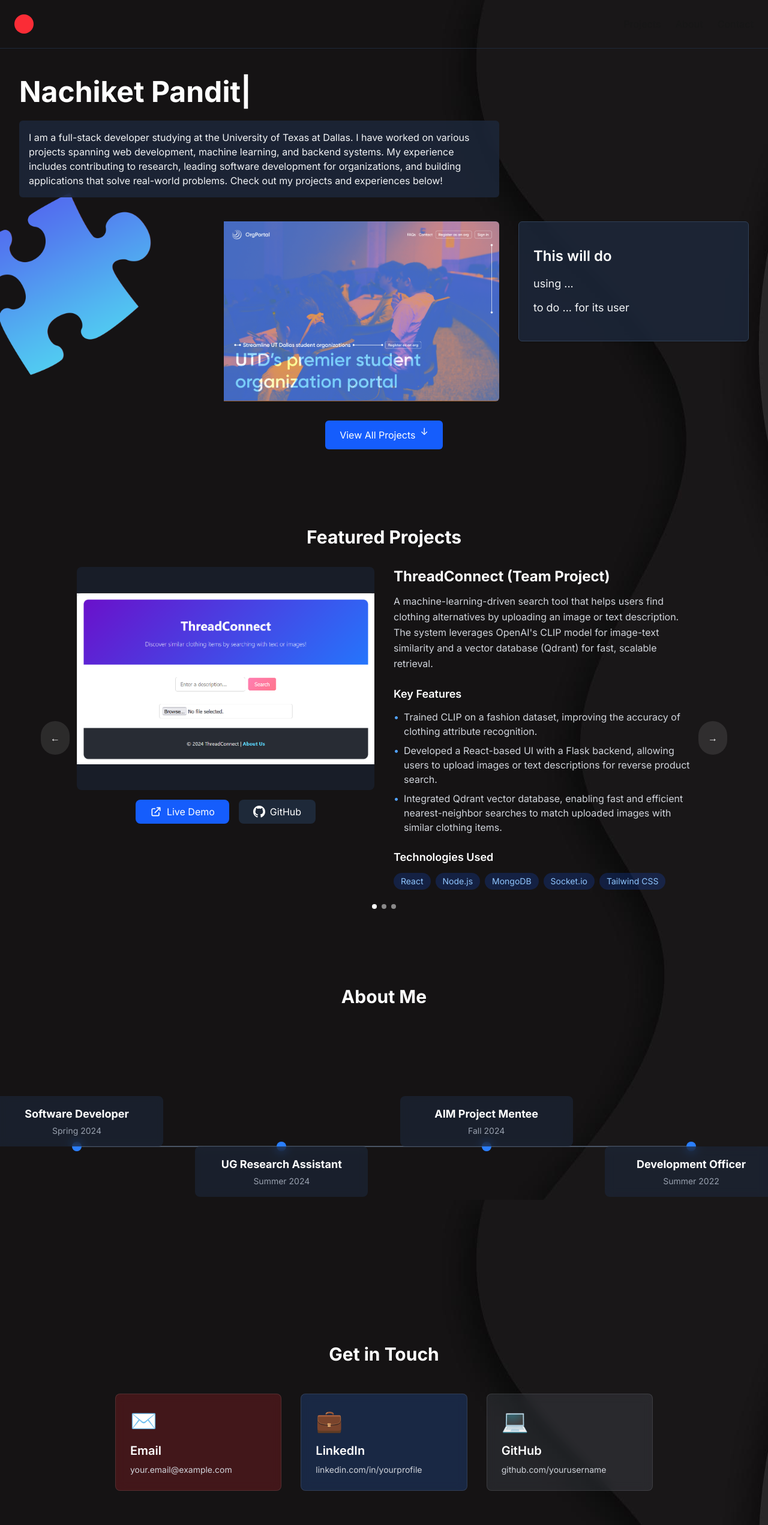
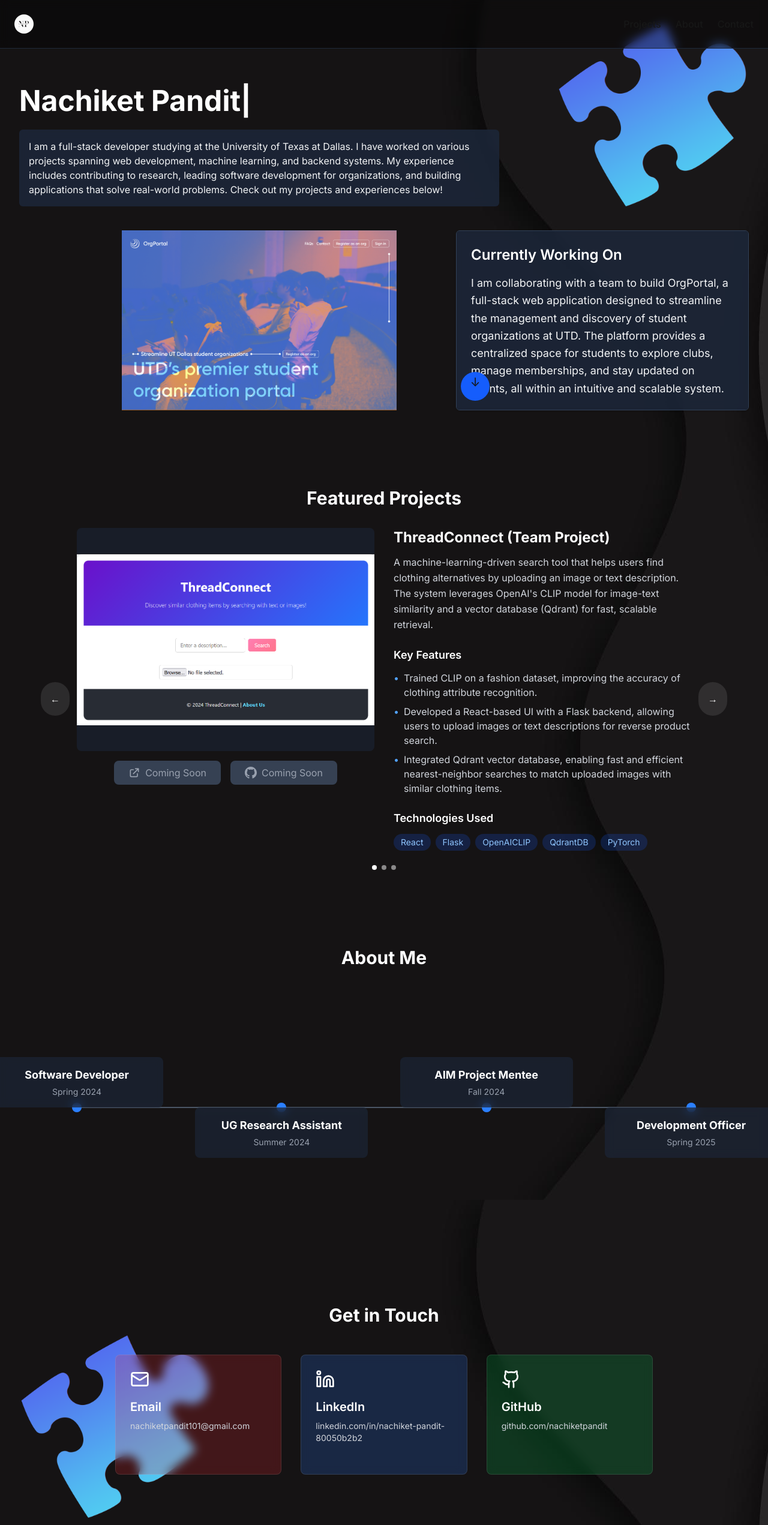
Before and after one commit to nachiketpandit101/portfolio, a Next.js app: page / in a window 1280 px wide. Shown: the top 2542 px of the page at 60% size. Built offline with nearby package versions, Linux system fonts and the light colour scheme.

Commit message:
final ui cleanup

```diff
--- a/src/app/layout.tsx
+++ b/src/app/layout.tsx
@@ -22,18 +22,26 @@ export default function RootLayout({
       <body className={`${inter.className} bg-black text-white min-h-screen bg-cover bg-center bg-no-repeat`}
         style={{ backgroundImage: "url('/images/background.jpg')" }}>
         <div className="min-h-screen flex flex-col">
-          <header className="p-6 flex justify-between items-center border-b border-gray-800">
+          <header className="fixed top-0 left-0 right-0 p-6 flex justify-between items-center border-b border-gray-800 bg-black/40 backdrop-blur-sm z-50">
             <div>
               <Link href="/" aria-label="Home">
-                <div className="h-8 w-8 rounded-full bg-red-500" />
+                <div className="h-8 w-8 rounded-full bg-red-500 overflow-hidden">
+                  <Image
+                    src="/images/Nachiket pandit.png"
+                    alt="Logo"
+                    width={32}
+                    height={32}
+                    className="w-full h-full object-cover"
+                  />
+                </div>
               </Link>
             </div>
             <Navigation />
           </header>
 
-          <main className="flex-grow relative overflow-hidden">
+          <main className="flex-grow relative overflow-hidden pt-24">
             {/* Bottom-left puzzle piece */}
-            <div className="absolute top-50 -left-24 w-96 h-96 z-0">
+            <div className="absolute bottom-0 left-0 w-96 h-96 z-0">
               <Image
                 src="/images/puzzlepiece.png"
                 alt="Puzzle piece decoration"
@@ -44,12 +52,12 @@ export default function RootLayout({
             </div>
 
             {/* Top-right puzzle piece */}
-            <div className="absolute top-0 left-350 w-40 h-40 z-0">
+            <div className="absolute top-0 right-0 w-96 h-96 z-0">
               <Image
                 src="/images/puzzlepiece.png"
                 alt="Puzzle piece decoration"
-                width={250}
-                height={250}
+                width={384}
+                height={384}
                 className="object-contain"
               />
             </div>
@@ -60,7 +68,7 @@ export default function RootLayout({
           </main>
 
           <footer className="p-4 border-t border-gray-800 text-center text-sm text-gray-500">
-            &copy; {new Date().getFullYear()} Nachiket Pandit. All rights reserved.
+            &copy; {new Date().getFullYear()} Nachiket Pandit
           </footer>
         </div>
       </body>
--- a/src/app/page.tsx
+++ b/src/app/page.tsx
@@ -20,10 +20,10 @@ export default function Home() {
         "Developed a React-based UI with a Flask backend, allowing users to upload images or text descriptions for reverse product search.",
         "Integrated Qdrant vector database, enabling fast and efficient nearest-neighbor searches to match uploaded images with similar clothing items.",
       ],
-      technologies: ["React", "Node.js", "MongoDB", "Socket.io", "Tailwind CSS"],
+      technologies: ["React", "Flask", "OpenAICLIP", "QdrantDB","PyTorch"],
       imageUrl: "/images/threadconnectimage.png",
-      demoUrl: "https://threadconnect-demo.com",
-      githubUrl: "https://github.com/yourusername/threadconnect"
+      demoUrl: "",
+      githubUrl: ""
     },
     {
       title: "Stock Tester (Personal Project)",
@@ -33,10 +33,10 @@ export default function Home() {
         "Implemented a financial data pipeline that fetches real-time stock prices, historical market trends, and technical indicators to provide comprehensive analysis for trading decisions.",
         "Integrated a back-testing system, enabling users to evaluate and refine trading strategies using historical data to simulate performance in real-world scenarios."
       ],
-      technologies: ["Python", "TensorFlow", "React", "FastAPI", "PostgreSQL"],
+      technologies: ["Django", "PostgreSQL", "Pandas", "TensorFlow"],
       imageUrl: "/images/project2.png",
-      demoUrl: "https://stocktester-demo.com",
-      githubUrl: "https://github.com/yourusername/stocktester"
+      demoUrl: "",
+      githubUrl: ""
     },
     {
       title: "Ebay Resell Helper (Personal Project)",
@@ -46,10 +46,10 @@ export default function Home() {
         "Created a responsive Angular frontend with a search functionality, resell score visualization, and watchlist to track products.",
         "Integrated a Flask REST API and MongoDB database for evaluating products and storing user data, ensuring scalability and performance."
       ],
-      technologies: ["Next.js", "TypeScript", "Prisma", "PostgreSQL", "D3.js"],
+      technologies: ["Next.js", "Angular", "MongoDB", "Flask"],
       imageUrl: "/images/project3.png",
-      demoUrl: "https://ebayresell-demo.com",
-      githubUrl: "https://github.com/yourusername/ebayresell"
+      demoUrl: "",
+      githubUrl: ""
     }
   ];
 
@@ -59,29 +59,29 @@ export default function Home() {
       title: "Software Developer",
       company: "Unlocking Doors",
       period: "Spring 2024",
-      description: "Developed and maintained web applications using React and Node.js. Collaborated with cross-functional teams to deliver high-quality software solutions.",
-      technologies: ["React", "Node.js", "TypeScript", "MongoDB"]
+      description: "Worked with a nonprofit to develop a secure contact management system, enabling efficient role-based data organization for staff assisting formerly incarcerated individuals.",
+      technologies: ["Vue.js", "Node.js", "Docker", "PostgreSQL"]
     },
     {
       title: "UG Research Assistant",
       company: "The University of Texas at Dallas",
       period: "Summer 2024",
-      description: "Built and deployed full-stack applications using modern web technologies. Implemented responsive design and optimized application performance.",
-      technologies: ["Next.js", "Python", "PostgreSQL", "AWS"]
+      description: "Collaborated with 2 PhD candidates to improve a Python decompiler using NLP techniques for PYC file decoding. Enhanced the platform's security and tracking capabilities while streamlining the manual patch submission process.",
+      technologies: ["Python", "NLP", "MongoDB"]
     },
     {
       title: "AIM Project Mentee",
-      company: "Company 3",
+      company: "Artificial Intelligence Society",
       period: "Fall 2024",
-      description: "Created user interfaces and interactive components for web applications. Focused on accessibility and user experience improvements.",
-      technologies: ["React", "Tailwind CSS", "JavaScript", "Git"]
+      description: "Participated in a mentorship-driven program focused on artificial intelligence applications. Designed and built ThreadConnect, a clothing search platform leveraging OpenAI's CLIP model and vector databases for image-based product matching.",
+      technologies: ["Pytorch", "React", "Flask"]
     },
     {
       title: "Development Officer",
       company: "Association of Computer Machinery",
-      period: "Summer 2022",
-      description: "Developed and maintained server-side applications and APIs. Implemented security measures and optimized database queries.",
-      technologies: ["Java", "Spring Boot", "MySQL", "Docker"]
+      period: "Spring 2025",
+      description: "Working with a team of five officers to build a centralized platform for student organizations at UTD.",
+      technologies: ["Next.js", "Supabase", "Typescript", "Tailwind CSS"]
     }
   ];
 
@@ -99,7 +99,16 @@ export default function Home() {
   }, []);
 
   const scrollToProjects = () => {
-    document.getElementById('projects-section')?.scrollIntoView({ behavior: 'smooth' });
+    const element = document.getElementById('projects-section');
+    if (element) {
+      const offset = 100; // Adjust this value as needed
+      const elementPosition = element.getBoundingClientRect().top;
+      const offsetPosition = elementPosition + window.pageYOffset - offset;
+      window.scrollTo({
+        top: offsetPosition,
+        behavior: 'smooth'
+      });
+    }
   };
 
   return (
@@ -107,61 +116,53 @@ export default function Home() {
       <div className="grid grid-cols-1 md:grid-cols-12 gap-6">
         {/* Left side - Name and Bio */}
         <div className="md:col-span-5">
-          <h1 className="text-5xl font-bold mb-6 flex items-center text-white">
+          <h1 className="text-4xl md:text-5xl font-bold mb-6 flex items-center text-white">
             <span>{text}</span>
             <span className="animate-blink">|</span>
           </h1>
 
-          <div className="bg-slate-800/80 p-4 rounded-md mb-8 backdrop-blur-sm w-[800px]">
+          <div className="bg-slate-800/80 p-4 rounded-md mb-8 backdrop-blur-sm w-full md:w-[800px]">
             <p className="text-gray-100">
-            I am a full-stack developer studying at the University of Texas at Dallas. I have worked on various projects spanning web development, machine learning, and backend systems. My experience includes contributing to research, leading software development for organizations, and building applications that solve real-world problems. Check out my projects and experiences below!
-
+              I am a full-stack developer studying at the University of Texas at Dallas. I have worked on various projects spanning web development, machine learning, and backend systems. My experience includes contributing to research, leading software development for organizations, and building applications that solve real-world problems. Check out my projects and experiences below!
             </p>
           </div>
         </div>
 
-        {/* Right side - Currently working on */}
-        <div className="md:col-span-7">
-
-        </div>
       </div>
 
-      {/* Project Preview and This Will Do section in a new grid row */}
+      {/* Project Preview and Currently Working On section */}
       <div className="grid grid-cols-1 md:grid-cols-12 gap-8 mt-2">
-        {/* Project Preview - below personal description */}
-        <div className="md:col-span-8">
-          <div className="h-[300px] w-[800px] rounded-md relative overflow-hidden">
+        {/* Project Preview */}
+        <div className="md:col-span-7">
+          <div className="h-[300px] w-full md:w-[800px] rounded-md relative overflow-hidden">
             <Image
               src="/images/current.png"
               alt="Project Preview"
               fill
-              className="object-contain object-right"
+              className="object-contain object-center"
               priority
             />
+            {/* View All Projects Button - Right aligned over image */}
+            <div className="absolute right-4 bottom-4">
+              <button
+                onClick={scrollToProjects}
+                className="w-12 h-12 rounded-full bg-blue-600 hover:bg-blue-700 transition-colors flex items-center justify-center group relative z-10"
+              >
+                <span className="text-xl animate-bounce-arrow group-hover:translate-y-1 transition-transform">↓</span>
+              </button>
+            </div>
           </div>
         </div>
 
-        {/* "This will do" section - to the right of project preview */}
-        <div className="md:col-span-4">
-          <div className="bg-slate-800/80 p-6 rounded-md shadow-sm h-[200px] backdrop-blur-sm flex flex-col justify-center border border-slate-700">
-            <h3 className="text-2xl font-semibold mb-4 text-white">This will do</h3>
-            <div className="space-y-3">
-              <p className="text-gray-100 text-lg">using ...</p>
-              <p className="text-gray-100 text-lg">to do ... for its user</p>
-            </div>
+        {/* Currently Working On section */}
+        <div className="md:col-span-5">
+          <div className="bg-slate-800/80 p-6 rounded-md shadow-sm backdrop-blur-sm border border-slate-700 h-[300px] overflow-y-auto">
+            <h3 className="text-2xl font-semibold mb-4 text-white">Currently Working On</h3>
+            <p className="text-gray-100 text-lg leading-relaxed">
+              I am collaborating with a team to build OrgPortal, a full-stack web application designed to streamline the management and discovery of student organizations at UTD. The platform provides a centralized space for students to explore clubs, manage memberships, and stay updated on events, all within an intuitive and scalable system.
+            </p>
           </div>
         </div>
-      </div>
-
-      {/* View All Projects Button - below both boxes */}
-      <div className="flex justify-center mt-8">
-        <button
-          onClick={scrollToProjects}
-          className="bg-blue-600 text-white px-6 py-3 rounded-md hover:bg-blue-700 transition-colors flex items-center gap-2 group"
-        >
-          View All Projects
-          <span className="animate-bounce-arrow group-hover:translate-y-1 transition-transform">↓</span>
-        </button>
       </div>
 
       {/* Projects Section */}
--- a/src/components/Contact.tsx
+++ b/src/components/Contact.tsx
@@ -2,11 +2,12 @@
 
 import { useState } from 'react';
 import Link from 'next/link';
+import { Mail, Linkedin, Github } from 'lucide-react';
 
 interface SocialLink {
   name: string;
   url: string;
-  icon: string;
+  icon: React.ReactNode;
   color: string;
   hoverColor: string;
 }
@@ -17,23 +18,23 @@ export default function Contact() {
   const socialLinks: SocialLink[] = [
     {
       name: 'Email',
-      url: 'mailto:your.email@example.com',
-      icon: '✉️',
+      url: 'mailto:nachiketpandit101@gmail.com',
+      icon: <Mail className="w-8 h-8" />,
       color: 'bg-red-500/20',
       hoverColor: 'bg-red-500/30'
     },
     {
       name: 'LinkedIn',
-      url: 'https://linkedin.com/in/yourprofile',
-      icon: '💼',
+      url: 'https://www.linkedin.com/in/nachiket-pandit-80050b2b2/',
+      icon: <Linkedin className="w-8 h-8" />,
       color: 'bg-blue-500/20',
       hoverColor: 'bg-blue-500/30'
     },
     {
       name: 'GitHub',
-      url: 'https://github.com/yourusername',
-      icon: '💻',
-      color: 'bg-gray-500/20',
+      url: 'https://github.com/nachiketpandit101',
+      icon: <Github className="w-8 h-8" />,
+      color: 'bg-green-500/20',
       hoverColor: 'bg-gray-500/30'
     }
   ];
@@ -60,13 +61,17 @@ export default function Contact() {
                 backdrop-blur-sm
                 transform hover:scale-105
                 border border-white/10
+                h-[200px] w-full
+                flex flex-col justify-between
               `}>
-                <div className="text-4xl mb-4">{link.icon}</div>
-                <h3 className="text-xl font-semibold text-white mb-2">{link.name}</h3>
-                <div className="text-gray-300 text-sm">
-                  {link.name === 'Email' ? 'your.email@example.com' :
-                   link.name === 'LinkedIn' ? 'linkedin.com/in/yourprofile' :
-                   'github.com/yourusername'}
+                <div>
+                  <div className="text-white mb-4">{link.icon}</div>
+                  <h3 className="text-xl font-semibold text-white mb-2">{link.name}</h3>
+                  <div className="text-gray-300 text-sm">
+                    {link.name === 'Email' ? 'nachiketpandit101@gmail.com' :
+                     link.name === 'LinkedIn' ? 'linkedin.com/in/nachiket-pandit-80050b2b2' :
+                     'github.com/nachiketpandit'}
+                  </div>
                 </div>
 
                 {/* Hover effect line */}
--- a/src/components/Navigation.tsx
+++ b/src/components/Navigation.tsx
@@ -4,7 +4,16 @@ import Link from "next/link";
 
 export default function Navigation() {
   const scrollToSection = (sectionId: string) => {
-    document.getElementById(sectionId)?.scrollIntoView({ behavior: 'smooth' });
+    const element = document.getElementById(sectionId);
+    if (element) {
+      const offset = 100;
+      const elementPosition = element.getBoundingClientRect().top;
+      const offsetPosition = elementPosition + window.pageYOffset - offset;
+      window.scrollTo({
+        top: offsetPosition,
+        behavior: 'smooth'
+      });
+    }
   };
 
   return (
--- a/src/components/ProjectCarousel.tsx
+++ b/src/components/ProjectCarousel.tsx
@@ -61,39 +61,45 @@ export default function ProjectCarousel({ projects }: ProjectCarouselProps) {
 
           {/* Project Links */}
           <div className="flex gap-4 justify-center">
-            {projects[currentIndex].demoUrl && (
-              <a
-                href={projects[currentIndex].demoUrl}
-                target="_blank"
-                rel="noopener noreferrer"
-                className="group relative px-6 py-2 bg-blue-600 text-white rounded-lg overflow-hidden transition-all duration-300 hover:bg-blue-700"
+            <button
+              disabled={!projects[currentIndex].demoUrl}
+              className={`group relative px-6 py-2 rounded-lg overflow-hidden transition-all duration-300 ${
+                projects[currentIndex].demoUrl
+                  ? 'bg-blue-600 text-white hover:bg-blue-700 cursor-pointer'
+                  : 'bg-gray-700 text-gray-400 cursor-not-allowed'
+              }`}
+              onClick={() => projects[currentIndex].demoUrl && window.open(projects[currentIndex].demoUrl, '_blank')}
             >
               <span className="relative z-10 flex items-center gap-2">
                 <svg className="w-5 h-5" fill="none" stroke="currentColor" viewBox="0 0 24 24">
                   <path strokeLinecap="round" strokeLinejoin="round" strokeWidth={2} d="M10 6H6a2 2 0 00-2 2v10a2 2 0 002 2h10a2 2 0 002-2v-4M14 4h6m0 0v6m0-6L10 14" />
                 </svg>
-                  Live Demo
+                {projects[currentIndex].demoUrl ? 'Live Demo' : 'Coming Soon'}
               </span>
+              {projects[currentIndex].demoUrl && (
                 <div className="absolute inset-0 bg-gradient-to-r from-blue-500 to-blue-600 transform scale-x-0 group-hover:scale-x-100 transition-transform origin-left duration-300" />
-              </a>
               )}
+            </button>
 
-            {projects[currentIndex].githubUrl && (
-              <a
-                href={projects[currentIndex].githubUrl}
-                target="_blank"
-                rel="noopener noreferrer"
-                className="group relative px-6 py-2 bg-gray-800 text-white rounded-lg overflow-hidden transition-all duration-300 hover:bg-gray-700"
+            <button
+              disabled={!projects[currentIndex].githubUrl}
+              className={`group relative px-6 py-2 rounded-lg overflow-hidden transition-all duration-300 ${
+                projects[currentIndex].githubUrl
+                  ? 'bg-gray-800 text-white hover:bg-gray-700 cursor-pointer'
+                  : 'bg-gray-700 text-gray-400 cursor-not-allowed'
+              }`}
+              onClick={() => projects[currentIndex].githubUrl && window.open(projects[currentIndex].githubUrl, '_blank')}
             >
               <span className="relative z-10 flex items-center gap-2">
                 <svg className="w-5 h-5" fill="currentColor" viewBox="0 0 24 24">
                   <path d="M12 0c-6.626 0-12 5.373-12 12 0 5.302 3.438 9.8 8.207 11.387.599.111.793-.261.793-.577v-2.234c-3.338.726-4.033-1.416-4.033-1.416-.546-1.387-1.333-1.756-1.333-1.756-1.089-.745.083-.729.083-.729 1.205.084 1.839 1.237 1.839 1.237 1.07 1.834 2.807 1.304 3.492.997.107-.775.418-1.305.762-1.604-2.665-.305-5.467-1.334-5.467-5.931 0-1.311.469-2.381 1.236-3.221-.124-.303-.535-1.524.117-3.176 0 0 1.008-.322 3.301 1.23.957-.266 1.983-.399 3.003-.404 1.02.005 2.047.138 3.006.404 2.291-1.552 3.297-1.23 3.297-1.23.653 1.653.242 2.874.118 3.176.77.84 1.235 1.911 1.235 3.221 0 4.609-2.807 5.624-5.479 5.921.43.372.823 1.102.823 2.222v3.293c0 .319.192.694.801.576 4.765-1.589 8.199-6.086 8.199-11.386 0-6.627-5.373-12-12-12z"/>
                 </svg>
-                  GitHub
+                {projects[currentIndex].githubUrl ? 'GitHub' : 'Coming Soon'}
               </span>
+              {projects[currentIndex].githubUrl && (
                 <div className="absolute inset-0 bg-gradient-to-r from-gray-700 to-gray-800 transform scale-x-0 group-hover:scale-x-100 transition-transform origin-left duration-300" />
-              </a>
               )}
+            </button>
           </div>
         </div>
 
```
Also changed, not shown: package.json (+7 -6 lines), public/images/Nachiket pandit.png (added), 1 other file (tests, documents, lock files or other folders). Lines whose indentation alone changed are shown as unchanged.
